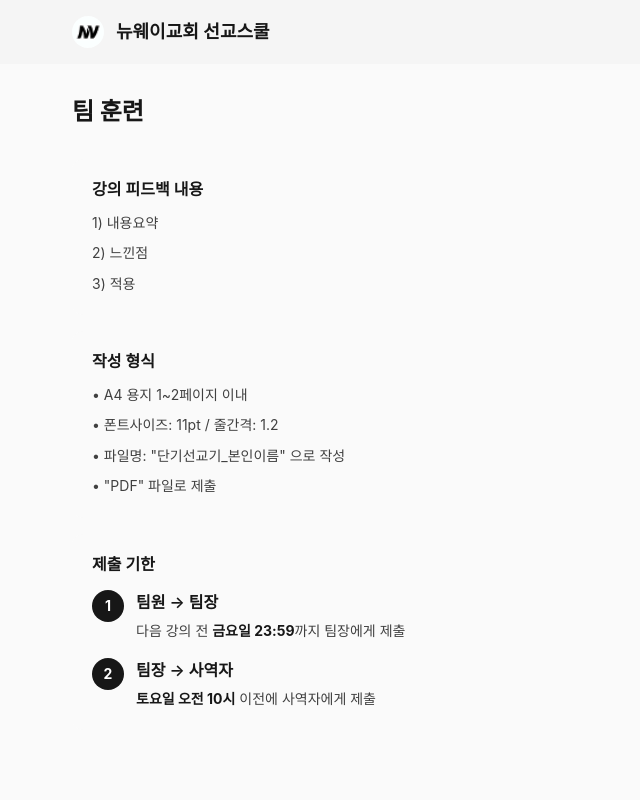
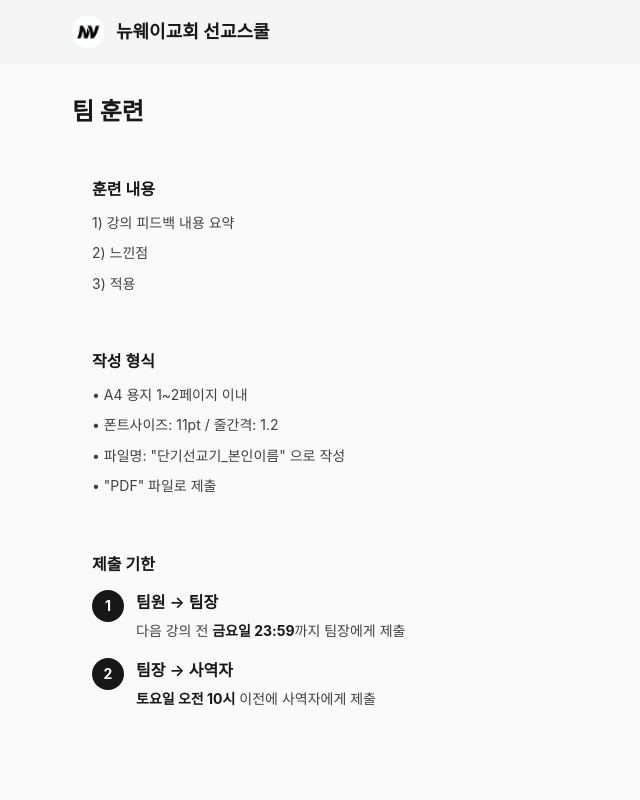
Before and after one commit to yjineey/newway-mission, a React (Vite) app: page /newway-mission/teamtraining in a window 1280 px wide. Shown: the top 800 px of the page, without its empty margins (0-640 px from the left). Built offline with nearby package versions, Linux system fonts and the light colour scheme; no server answers; a web font is replaced by a local one.

Commit message:
팀훈련 페이지 텍스트 수정
- '강의 피드백 내용' → '훈련 내용'으로 변경
- 피드백 항목 텍스트 명확화

```diff
--- a/src/pages/TeamTraining.jsx
+++ b/src/pages/TeamTraining.jsx
@@ -9,10 +9,10 @@ function TeamTraining() {
           {/* 피드백 내용 */}
           <div className="p-5 bg-gray-50 dark:bg-[#2d2d2d] rounded-xl">
             <h3 className="font-semibold text-gray-900 dark:text-white mb-3">
-              강의 피드백 내용
+              훈련 내용
             </h3>
             <div className="space-y-2 text-sm text-gray-700 dark:text-gray-300">
-              <p>1) 내용요약</p>
+              <p>1) 강의 피드백 내용 요약</p>
               <p>2) 느낀점</p>
               <p>3) 적용</p>
             </div>
```
